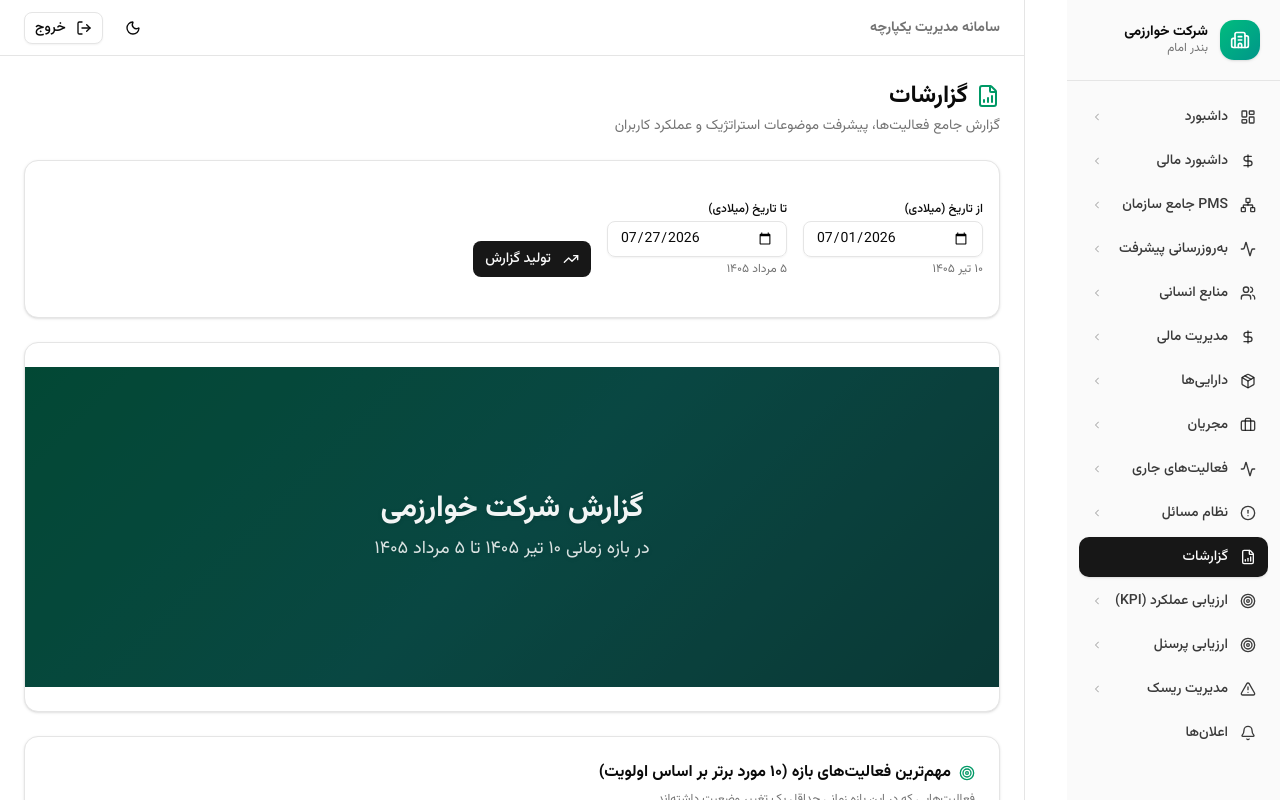
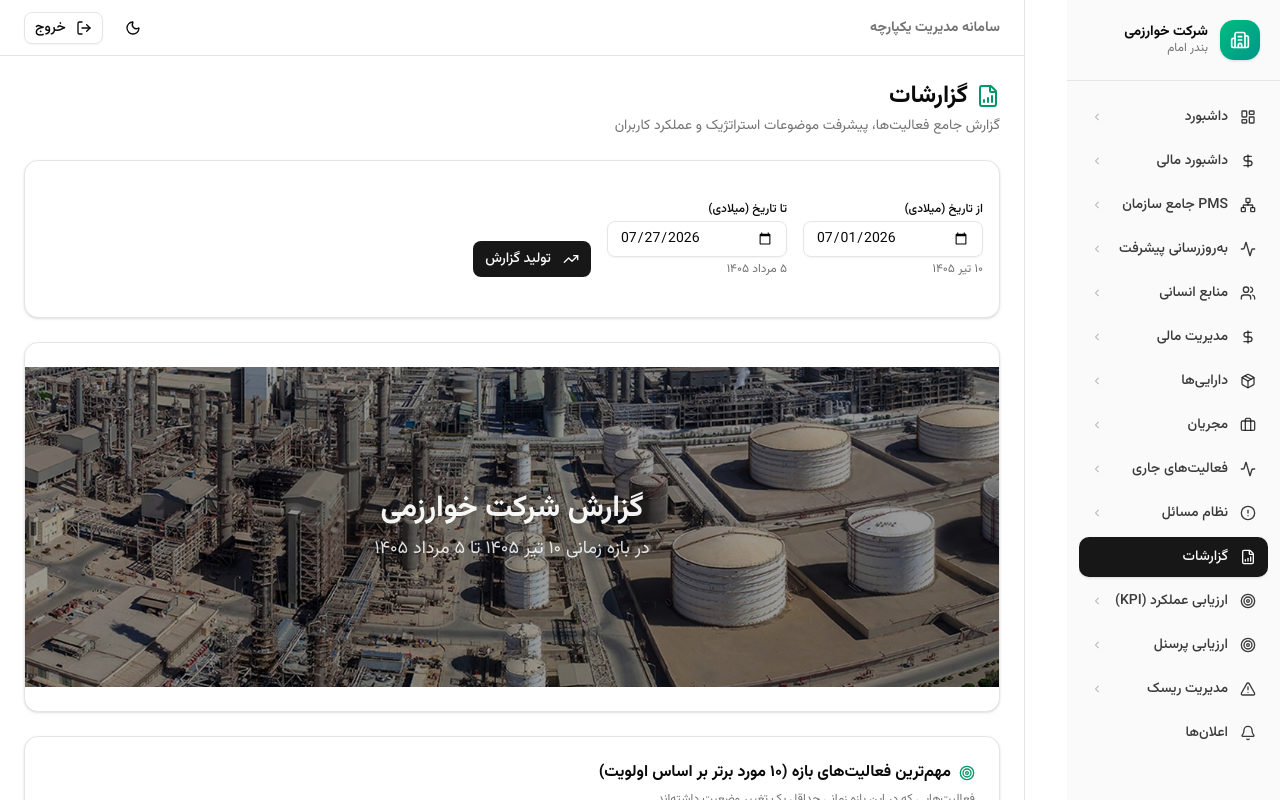
Before and after one commit to mbmb24658/erp.khbipc, a Next.js app: page /reports in a window 1280 px wide. Shown: the top 800 px of the page. Built offline with nearby package versions, Linux system fonts and the light colour scheme; no server answers; the database is empty; sample sign-in values are in the browser's storage.

Commit message:
fix: cover.jpg attempt 2

```diff
--- a/src/app/(admin)/reports/page.tsx
+++ b/src/app/(admin)/reports/page.tsx
@@ -149,7 +149,7 @@ export default function ReportsPage() {
   const [error, setError] = useState<string | null>(null);
 
   // Cover image URL — fetched from public/upload/cover.jpg
-  const coverImageUrl = "../upload/cover.jpg";
+  const coverImageUrl = "/upload/cover.jpg";
   const [coverOk, setCoverOk] = useState(true);
 
   // Build a "Jalali range" string for the cover overlay
```
Also changed, not shown: public/upload/cover.jpg (renamed from upload/cover.jpg).
